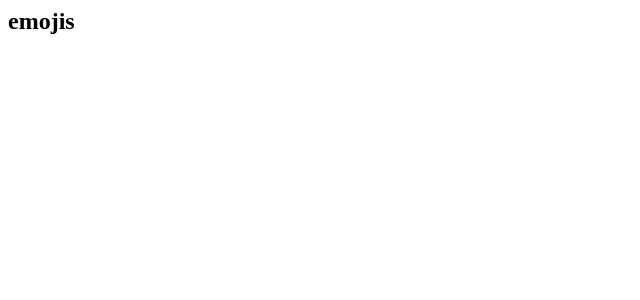
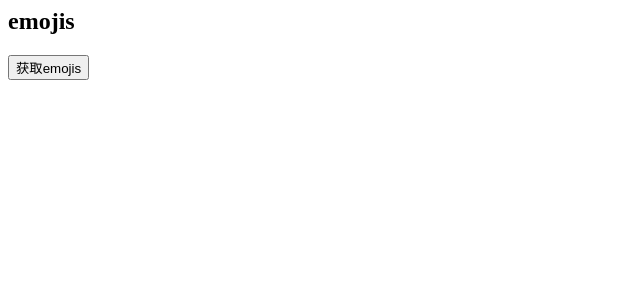
Before and after one commit to Hitotsubashi/02-redux-test, a React (Vite) app: page / in a window 1280 px wide. Shown: the top 300 px of the page, without its empty margins (0-640 px from the left). Built offline with nearby package versions, Linux system fonts and the light colour scheme.

Commit message:
完成异步action

```diff
--- a/components/App.jsx
+++ b/components/App.jsx
@@ -1,14 +1,18 @@
 import  React  from 'react';
 import { connect } from 'react-redux'
+import {requestEmojis} from '../utils'
 
 const App = (props)=>{
   const {emojis} = props
   return <div>
     <h2>emojis</h2>
+    <button onClick={requestEmojis}>获取emojis</button><br/>
     {
-      Object.entries(emojis).map(([key,value])=>{
-        <img src={value} alt={key} title={key}/>
-      })
+      Object.entries(emojis)
+        .slice(0,50)
+        .map(([key,value])=>
+          <img src={value} alt={key} title={key} key={key}/>
+        )
     }
   </div>
 }
--- /dev/null
+++ b/utils/index.js
@@ -0,0 +1,8 @@
+import store from '../store'
+import {SET_EMOJIS} from '../store/action'
+
+export function requestEmojis(){
+  fetch('https://api.github.com/emojis')
+    .then(res=>res.json())
+    .then(emojis=>store.dispatch(SET_EMOJIS(emojis)))
+}
```
